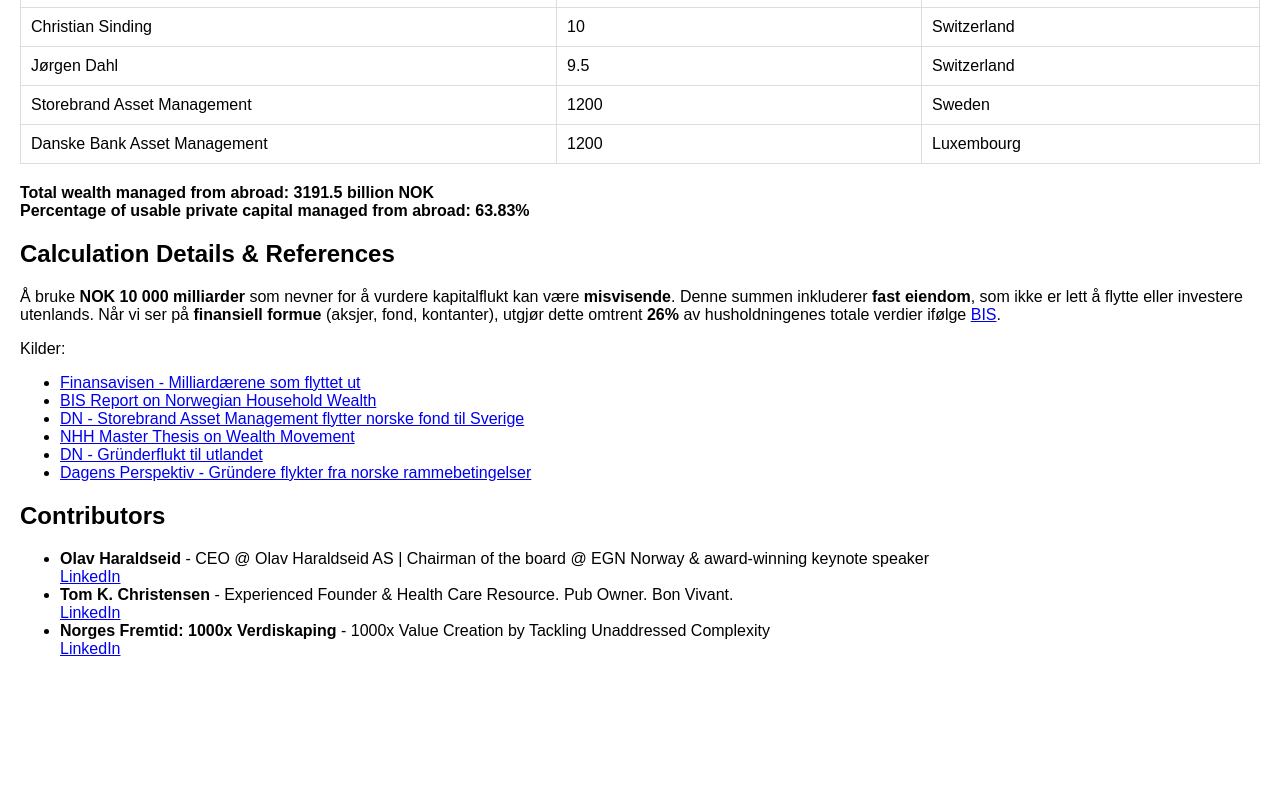
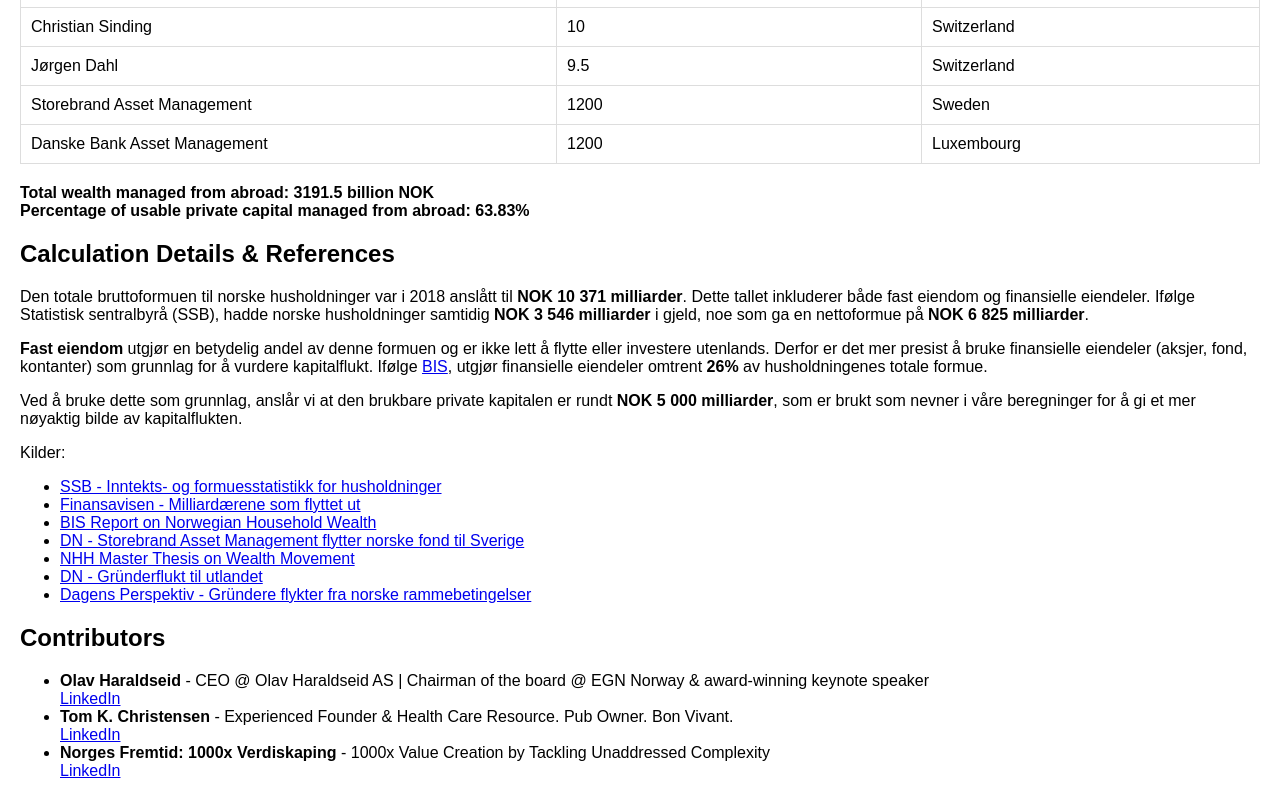
Before and after one commit to 1000x-Verdiskaping/Kapital, a plain HTML site: page index.html in a window 1280 px wide. Shown: the part 980-1780 px from the top of the page. Before the commit the page ends 1658 px from the top, so only its background shows below. Drawn offline with Linux system fonts and the light colour scheme.

Commit message:
Update index.html

```diff
--- a/index.html
+++ b/index.html
@@ -66,12 +66,20 @@
     <div class="references">
         <h2>Calculation Details & References</h2>
         <p>
-            Å bruke <strong>NOK 10 000 milliarder</strong> som nevner for å vurdere kapitalflukt kan være <strong>misvisende</strong>. Denne summen inkluderer <strong>fast eiendom</strong>, som ikke er lett å flytte eller investere utenlands.
-            Når vi ser på <strong>finansiell formue</strong> (aksjer, fond, kontanter), utgjør dette omtrent <strong>26%</strong> av husholdningenes totale verdier ifølge <a href="https://www.bis.org/ifc/publ/ifcb39zs.pdf" target="_blank">BIS</a>.
+            Den totale bruttoformuen til norske husholdninger var i 2018 anslått til <strong>NOK 10 371 milliarder</strong>. Dette tallet inkluderer både fast eiendom og finansielle eiendeler.
+            Ifølge Statistisk sentralbyrå (SSB), hadde norske husholdninger samtidig <strong>NOK 3 546 milliarder</strong> i gjeld, noe som ga en nettoformue på <strong>NOK 6 825 milliarder</strong>.
+        </p>
+        <p>
+            <strong>Fast eiendom</strong> utgjør en betydelig andel av denne formuen og er ikke lett å flytte eller investere utenlands. Derfor er det mer presist å bruke finansielle eiendeler (aksjer, fond, kontanter) som grunnlag for å vurdere kapitalflukt.
+            Ifølge <a href="https://www.bis.org/ifc/publ/ifcb39zs.pdf" target="_blank">BIS</a>, utgjør finansielle eiendeler omtrent <strong>26%</strong> av husholdningenes totale formue.
+        </p>
+        <p>
+            Ved å bruke dette som grunnlag, anslår vi at den brukbare private kapitalen er rundt <strong>NOK 5 000 milliarder</strong>, som er brukt som nevner i våre beregninger for å gi et mer nøyaktig bilde av kapitalflukten.
         </p>
         <p>
             Kilder:
             <ul>
+                <li><a href="https://www.ssb.no/inntekt-og-forbruk/artikler-og-publikasjoner/brems-i-formuesveksten" target="_blank">SSB - Inntekts- og formuesstatistikk for husholdninger</a></li>
                 <li><a href="https://www.finansavisen.no/finans/2024/09/19/8178722/milliardaerene-som-flyttet-ut-har-dobbelt-sa-hoy-avkastning-som-patriotene" target="_blank">Finansavisen - Milliardærene som flyttet ut</a></li>
                 <li><a href="https://www.bis.org/ifc/publ/ifcb39zs.pdf" target="_blank">BIS Report on Norwegian Household Wealth</a></li>
                 <li><a href="https://www.dn.no/marked/storebrand-asset-management/fond/storebrand-asset-management-flytter-norske-fond-til-sverige/2-1-1751772" target="_blank">DN - Storebrand Asset Management flytter norske fond til Sverige</a></li>
```
